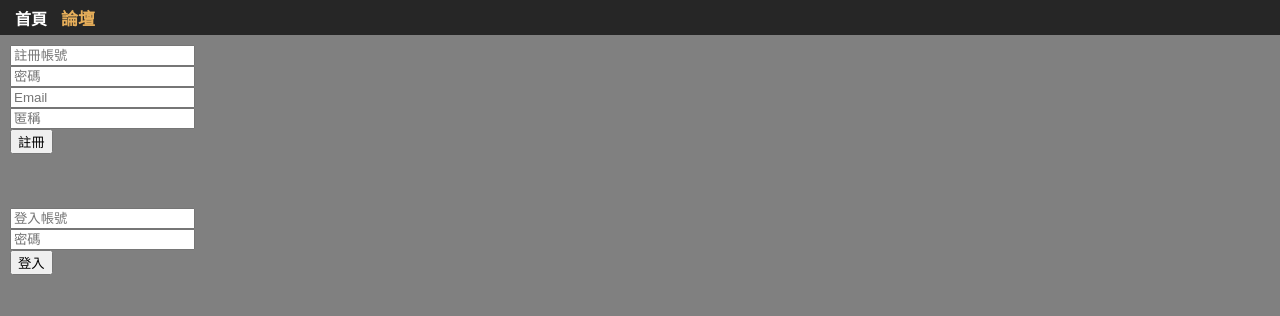
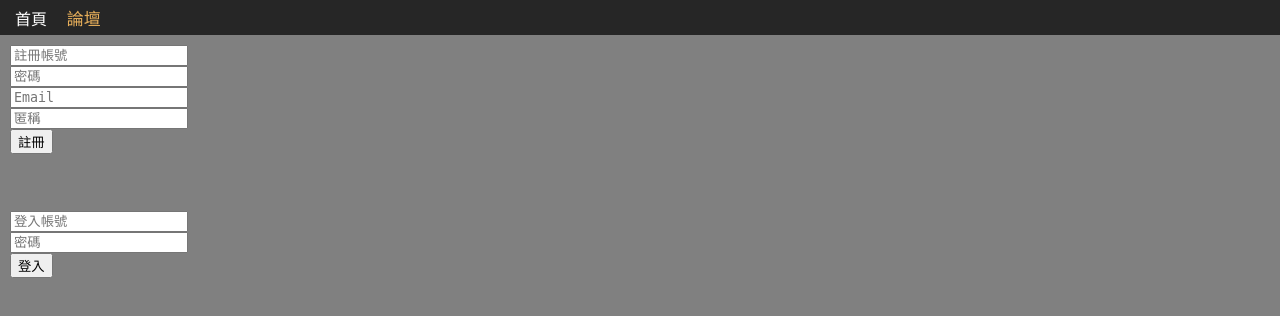
Before and after one commit to panmpan17/ProjectIsland, a Python web app: template src/templates/login.html in a window 1280 px wide. Shown: the top 316 px of the page. Run offline with Jinja, Linux system fonts and the light colour scheme; the template is opened without the code that fills it, so the values that code supplies are empty; some libraries are stand-ins or nearby versions; some web fonts are replaced.

Commit message:
Add css style
Solve static file loading issue

```diff
--- a/src/model.py
+++ b/src/model.py
@@ -4,6 +4,7 @@ from sqlalchemy import Column, ForeignKey
 from sqlalchemy.types import String, Integer, DateTime, JSON, Text, Boolean,\
     BigInteger
 from sqlalchemy.ext.declarative import declarative_base
+from sqlalchemy.orm import relationship
 from datetime import datetime, timedelta
 
 
@@ -119,6 +120,8 @@ class ForumPost(Base):
     status = Column(Integer, default=0)
     create_at = Column(DateTime, default=datetime.utcnow)
 
+    author = relationship(Account)
+
     def __repr__(self):
         return f"<ForumPost {self.id}, {self.title}, {self.topic}, {self.author_account_id}>"
 
@@ -130,7 +133,7 @@ class ForumPost(Base):
                 "content": self.content,
                 "cover_img": self.cover_img,
                 "topic": self.topic,
-                # "author": self.author_account_id,
+                "author": self.author.jsonlize(),
                 "views_count": self.views_count,
                 "create_at": FormatDatetime(self.create_at),
             }
--- a/src/static/static_files_loader.js
+++ b/src/static/static_files_loader.js
@@ -1,6 +1,7 @@
 // Static files dummy timestamp
 var TIMESTAMP = null;
 var staticFilesQueue = [
+    "/static/theme.css",
     "/static/jspython.js",
     "/static/basic.js",
     "/static/login_stuff.js",
--- a/src/templates/base.html
+++ b/src/templates/base.html
@@ -13,9 +13,45 @@
     <script src="https://code.jquery.com/jquery-3.5.1.min.js"
         integrity="sha256-9/aliU8dGd2tb6OSsuzixeV4y/faTqgFtohetphbbj0=" crossorigin="anonymous"></script>
     <script src="https://cdnjs.cloudflare.com/ajax/libs/knockout/3.5.0/knockout-min.js"></script>
-    <script src="/static/static_files_loader.js?d=1"></script>
+    <script src="/static/static_files_loader.js?d=2"></script>
 
     <style>
+        @font-face {
+            font-family: "noto-sans-tc";
+            src: url("/static/Noto_Sans_TC/NotoSansTC-Thin.otf");
+            font-weight: 100;
+        }
+        @font-face {
+            font-family: "noto-sans-tc";
+            src: url("/static/Noto_Sans_TC/NotoSansTC-Light.otf");
+            font-weight: 300;
+        }
+        @font-face {
+            font-family: "noto-sans-tc";
+            src: url("/static/Noto_Sans_TC/NotoSansTC-Regular.otf");
+            font-weight: 400;
+        }
+        @font-face {
+            font-family: "noto-sans-tc";
+            src: url("/static/Noto_Sans_TC/NotoSansTC-Medium.otf");
+            font-weight: 500;
+        }
+        @font-face {
+            font-family: "noto-sans-tc";
+            src: url("/static/Noto_Sans_TC/NotoSansTC-Bold.otf");
+            font-weight: 700;
+        }
+        @font-face {
+            font-family: "noto-sans-tc";
+            src: url("/static/Noto_Sans_TC/NotoSansTC-Black.otf");
+            font-weight: 900;
+        }
+
+        * {
+            box-sizing: border-box;
+            font-family: "noto-sans-tc", monospace;
+        }
+
         body {
             background: gray;
             margin: 0;
@@ -28,11 +64,11 @@
         }
 
         header > a {
-            font-family: monospace;
+            /* font-family: monospace; */
             color: white;
             text-decoration: none;
             font-size: 16px;
-            font-weight: 700;
+            font-weight: 500;
             margin-right: 10px;
             opacity: 1;
             cursor: pointer;
@@ -41,7 +77,6 @@
         header > a.important {
             color: rgb(230, 174, 90);
             font-size: 17px;
-            font-weight: 900;
         }
 
         header > a:hover {
@@ -70,7 +105,7 @@
         <a href="/">首頁</a>
         <a class="important" href="/forum">論壇</a>
 
-        <a name="unlogined-element" class="right-side" href="/login">登入</a>
+        <a name="unlogined-element" class="right-side" onclick="GoToLoginPage();">登入</a>
         <a name="logined-element" class="right-side" onclick="Logout();">登出</a>
     </header>
 
--- a/src/templates/index.html
+++ b/src/templates/index.html
@@ -17,7 +17,7 @@
         border: none;
         font-weight: 700;
         font-size: 14px;
-        font-family: monospace;
+        /* font-family: monospace; */
         cursor: pointer;
 
     }
--- a/src/templates/login.html
+++ b/src/templates/login.html
@@ -6,7 +6,7 @@
 <main>
     <!-- 6Lfouw0aAAAAAGnQn18bgKnIUemtEAzwYiX0rWIq -->
 
-    <form id="signup" action="javascript:;" onsubmit="return SubmitSignup(this);">
+    <form id="signup" class="fancy" action="javascript:;" onsubmit="return SubmitSignup(this);">
         <input field="login_id" type="text" placeholder="註冊帳號"><br>
         <input field="password" type="password" placeholder="密碼"><br>
         <input field="email" type="text" placeholder="Email"><br>
@@ -17,7 +17,7 @@
 
     <br><br><br>
 
-    <form id="login" action="javascript:;" onsubmit="return SubmitLogin(this);">
+    <form id="login" class="fancy" action="javascript:;" onsubmit="return SubmitLogin(this);">
         <input field="login_id" type="text" placeholder="登入帳號"><br>
         <input field="password" type="password" placeholder="密碼"><br>
 
```
Also changed, not shown: src/static/basic.js (+18 -0 lines), src/static/login_stuff.js (+8 -0 lines), src/static/page_specific/forum.js (+12 -9 lines), src/static/page_specific/index.js (+9 -3 lines), src/static/page_specific/login.js (+11 -3 lines), src/static/theme.css (added, +44 -0 lines), src/templates/forum.html (+58 -7 lines), src/view_app.py (+4 -4 lines).
